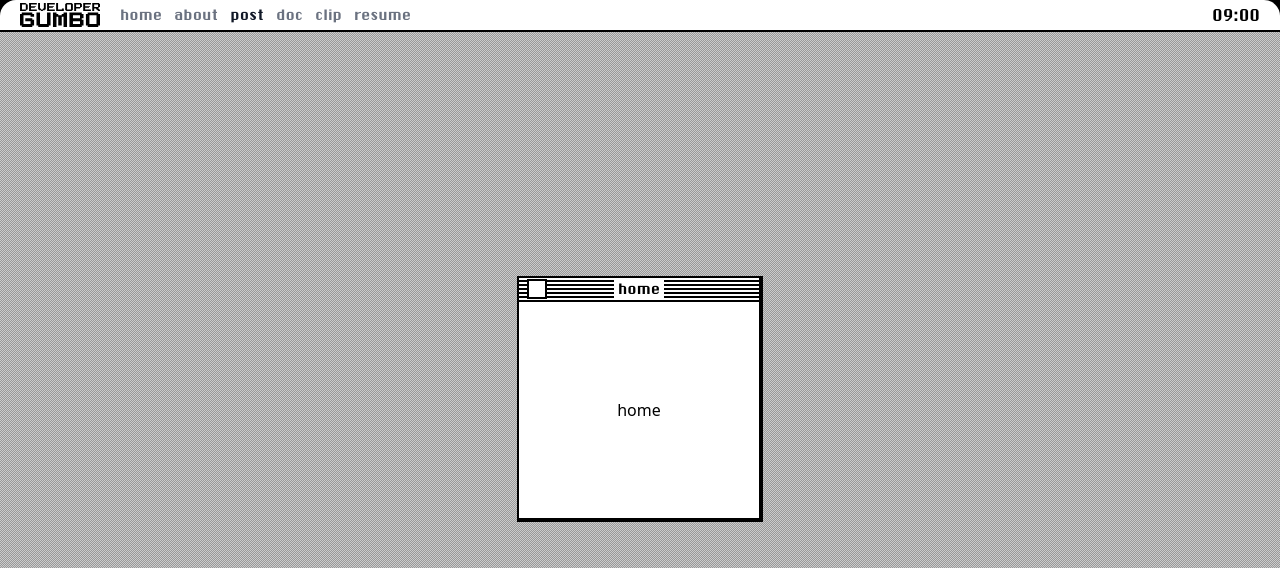
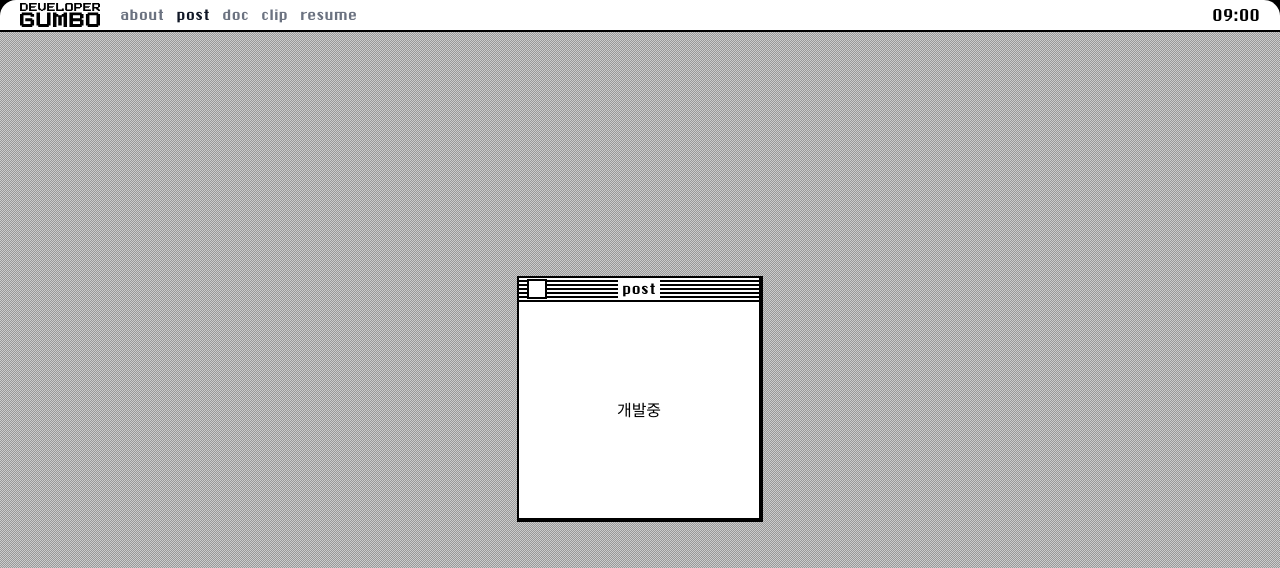
Before and after one commit to GUMBOKIM/gumbo-blog, a Next.js app: page /post in a window 1280 px wide. Shown: the top 568 px of the page. Built offline with nearby package versions, Linux system fonts and the light colour scheme.

Commit message:
HOME 삭제

```diff
--- a/components/layout/header/Header.tsx
+++ b/components/layout/header/Header.tsx
@@ -4,7 +4,7 @@ import React, { useState } from "react";
 import Watch from "@components/layout/header/Watch";
 import { useRouter } from "next/router";
 
-const MenuList = ["home", "about", "post", "doc", "clip", "resume"];
+const MenuList = ["about", "post", "doc", "clip", "resume"];
 
 function NavMenu({ menuName, nowPath }: { menuName: string; nowPath: string }) {
   if (menuName === "resume") {
--- a/next.config.js
+++ b/next.config.js
@@ -17,7 +17,7 @@ const nextConfig = {
     return [
       {
         source: "/",
-        destination: "/home",
+        destination: "/about",
         permanent: false,
       },
     ];
--- a/pages/home.tsx
+++ /dev/null
@@ -1,11 +0,0 @@
-import WindowDiv from "@components/window/WindowDiv";
-
-function Home() {
-  return (
-    <WindowDiv title="home" className="h-50">
-      home
-    </WindowDiv>
-  );
-}
-
-export default Home;
--- a/pages/post.tsx
+++ b/pages/post.tsx
@@ -1,7 +1,7 @@
 import WindowDiv from "@components/window/WindowDiv";
 
 function Post() {
-  return <WindowDiv title="home">home</WindowDiv>;
+  return <WindowDiv title="post">개발중</WindowDiv>;
 }
 
 export default Post;
```
